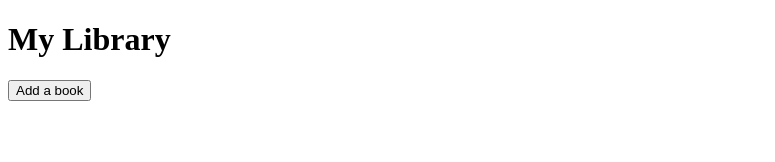
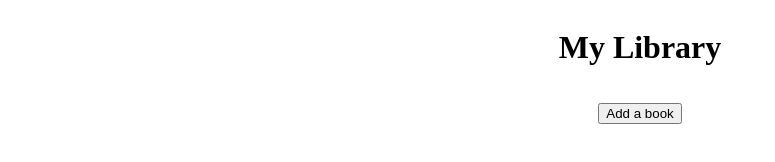
Before and after one commit to asiill/library-app, a plain HTML site: page index.html in a window 1280 px wide. Shown: the whole page, without its empty margins (0-775 px from the left). Drawn offline with Linux system fonts and the light colour scheme.

Commit message:
Update style.css

```diff
--- a/style.css
+++ b/style.css
@@ -3,15 +3,17 @@
 }
 
 body {
-
+    display: flex;
+    flex-direction: column;
+    gap: 15px;
 }
 
 .header {
-
+    align-self: center;
 }
 
 #new-book-btn-container {
-
+    align-self: center;
 }
 
 #new-book-btn {
@@ -83,13 +85,13 @@ input:invalid {
 }
 
 #library-container {
+    margin: 20px;
     display: grid;
     grid-template-columns: repeat(auto-fill, minmax(250px, 1fr));
     gap: 15px;
 }
 
 .book-container {
-    margin: 40px;
     padding: 20px;
     border: 1px solid #000000;
     border-radius: 5px;
```
